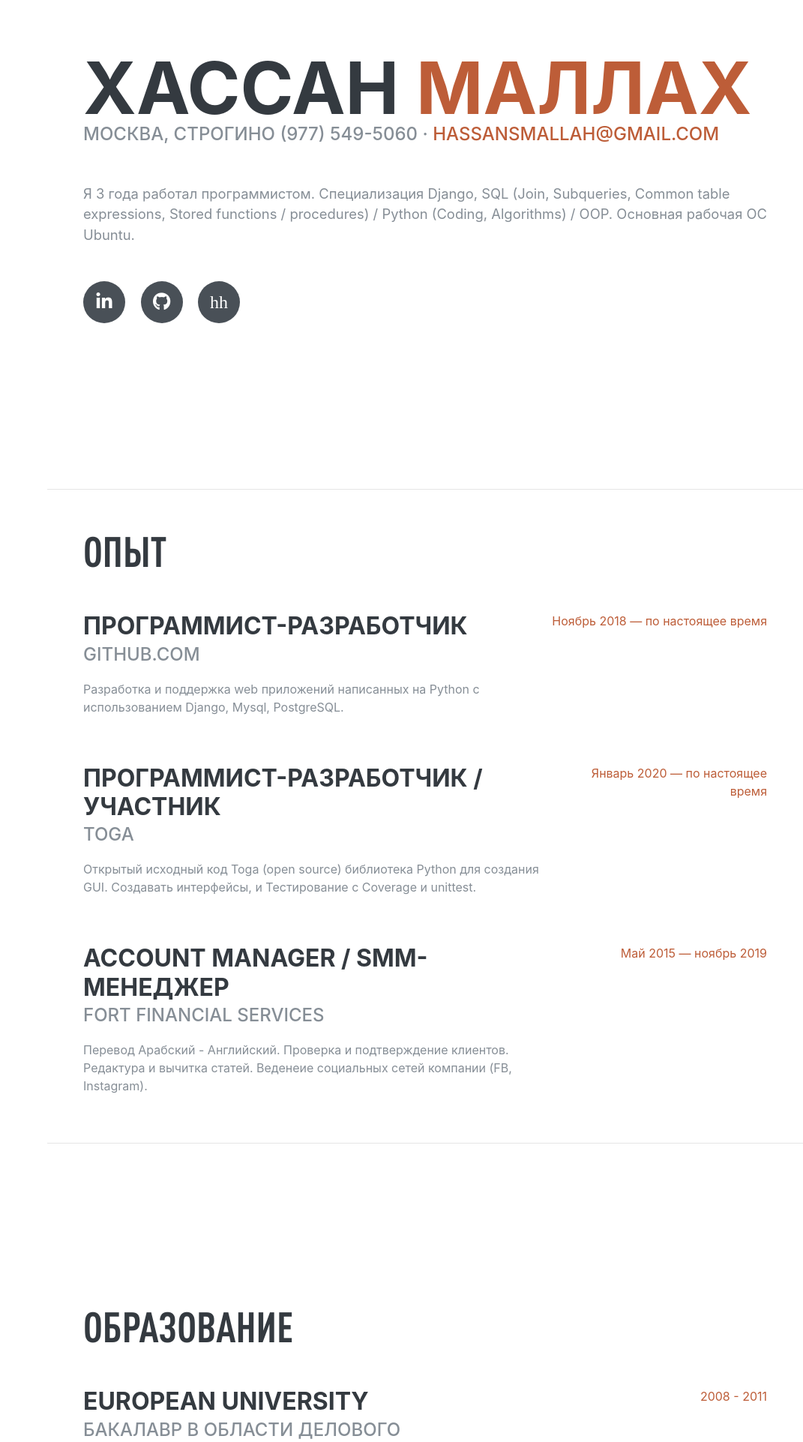
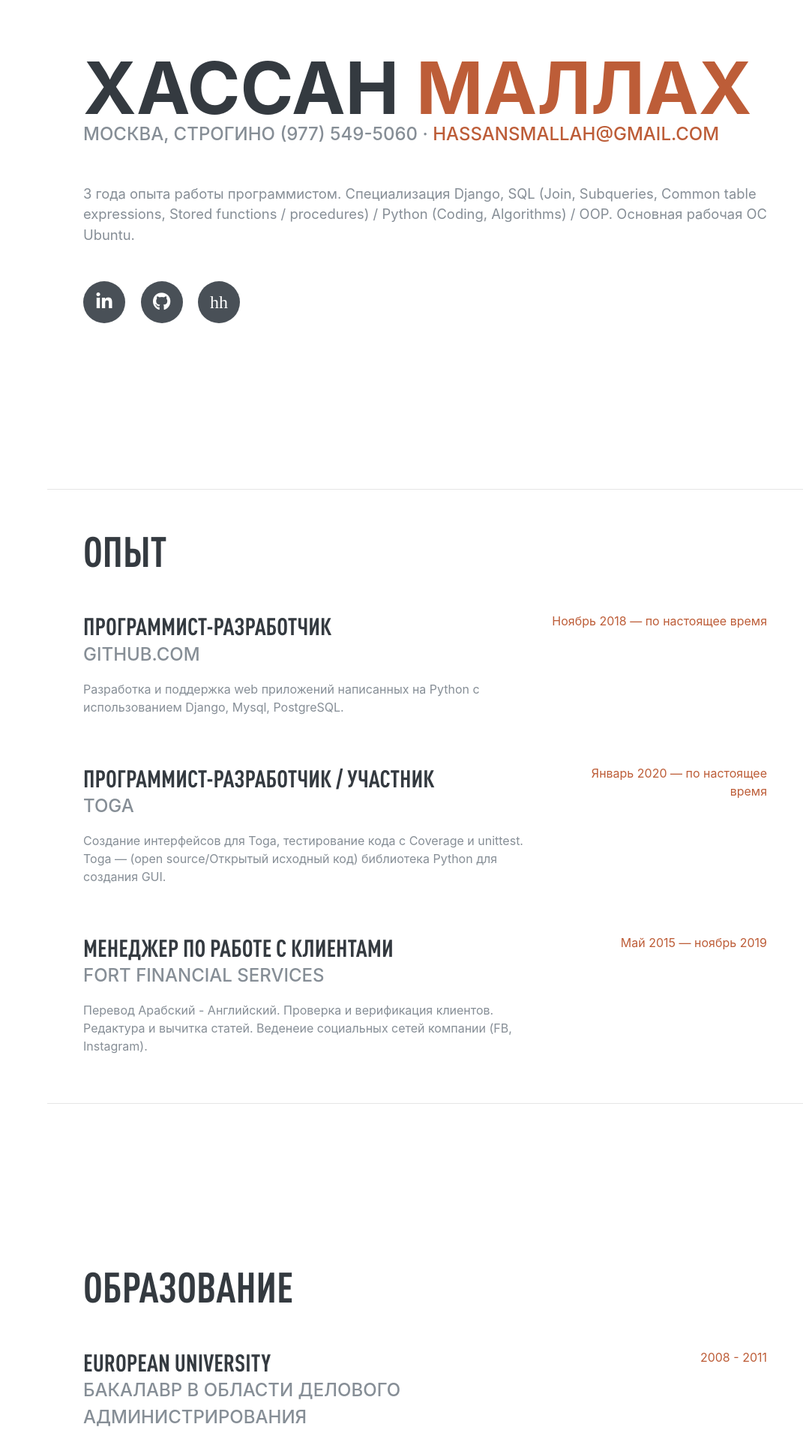
Before and after one commit to Hassan-Mallah/HassanPortfolio, a Django app: page / in a window 1280 px wide. Shown: the part 949-2872 px from the top of the page at 75% size, without its empty margins (209-1280 px from the left). Run offline with Django 3.2, Linux system fonts and the light colour scheme; some libraries are stand-ins or nearby versions; some web fonts are replaced.

Commit message:
commit message

```diff
--- a/templates/CLARENCE/index.html
+++ b/templates/CLARENCE/index.html
@@ -28,7 +28,7 @@
             src: url('{% static 'DinPro.otf' %}');
         }
 
-        h2 {
+        h2, h3 {
             font-family: JuneBug
         }
     </style>
@@ -175,7 +175,7 @@
                     <a href="mailto:name@email.com">hassansmallah@gmail.com</a>
                 </div>
                 <p class="lead mb-5">
-                    Я 3 года работал программистом. Специализация Django, SQL (Join, Subqueries, Common table expressions, Stored functions / procedures) / Python (Coding, Algorithms) / OOP. Основная рабочая ОС Ubuntu.</p>
+                    3 года опыта работы программистом. Специализация Django, SQL (Join, Subqueries, Common table expressions, Stored functions / procedures) / Python (Coding, Algorithms) / OOP. Основная рабочая ОС Ubuntu.</p>
                 <div class="social-icons">
                     <a href="#">
                         <i class="fab fa-linkedin-in"></i>
@@ -212,7 +212,7 @@
                     <div class="resume-content">
                         <h3 class="mb-0">Программист-разработчик / Участник</h3>
                         <div class="subheading mb-3">Toga</div>
-                        <p>Открытый исходный код Toga (open source) библиотека Python для создания GUI. Cоздавать интерфейсы, и Тестирование с Coverage и unittest. </p>
+                        <p>Cоздание интерфейсов для Toga, тестирование кода с Coverage и unittest. Toga — (open source/Открытый исходный код) библиотека Python для создания GUI.</p>
                     </div>
                     <div class="resume-date text-md-right">
                         <span class="text-primary">Январь 2020 — по настоящее время</span>
@@ -221,9 +221,9 @@
 
                 <div class="resume-item d-flex flex-column flex-md-row justify-content-between">
                     <div class="resume-content">
-                        <h3 class="mb-0">Account Manager / SMM-менеджер</h3>
+                        <h3 class="mb-0">Менеджер по работе с клиентами</h3>
                         <div class="subheading mb-3">Fort Financial Services</div>
-                        <p>Перевод Арабский - Английский. Проверка и подтверждение клиентов. Редактура и вычитка статей. Веденеие социальных сетей компании (FB, Instagram).</p>
+                        <p>Перевод Арабский - Английский. Проверка и верификация клиентов. Редактура и вычитка статей. Веденеие социальных сетей компании (FB, Instagram).</p>
                     </div>
                     <div class="resume-date text-md-right">
                         <span class="text-primary">Май 2015 — ноябрь 2019</span>
```
